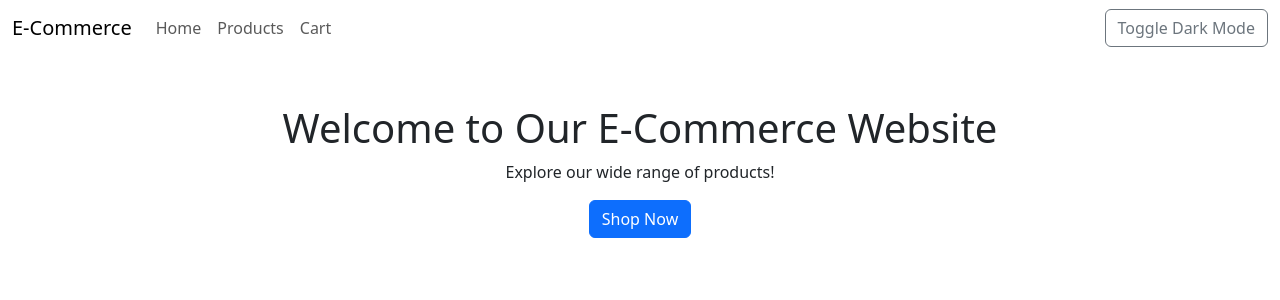
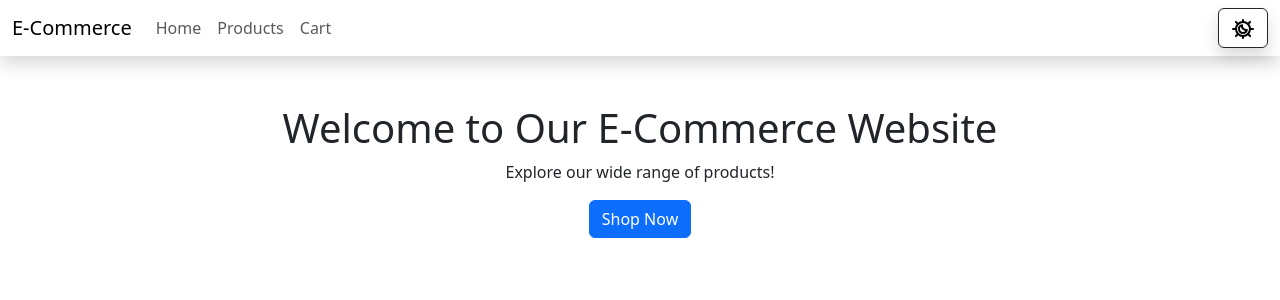
Before and after one commit to mahmudabir/ga4-gtm-ecommerce-ui, an Angular app: page / in a window 1280 px wide. Shown: the top 300 px of the page. Built offline with nearby package versions, Linux system fonts and the light colour scheme.

Commit message:
default system color scheme, theme toggle with icon

```diff
--- a/src/app/components/header/header.component.html
+++ b/src/app/components/header/header.component.html
@@ -1,4 +1,4 @@
-<nav class="navbar navbar-expand-lg">
+<nav class="navbar navbar-expand-lg shadow">
   <div class="container-fluid">
     <a class="navbar-brand" routerLink="/" [queryParams]="queryParamService.getGtmDebugParam()">E-Commerce</a>
     <button class="navbar-toggler" type="button" data-bs-toggle="collapse" data-bs-target="#navbarNav">
@@ -6,11 +6,37 @@
     </button>
     <div class="collapse navbar-collapse" id="navbarNav">
       <ul class="navbar-nav me-auto">
-        <li class="nav-item"><a class="nav-link" routerLink="/" [queryParams]="queryParamService.getGtmDebugParam()">Home</a></li>
-        <li class="nav-item"><a class="nav-link" routerLink="/products" [queryParams]="queryParamService.getGtmDebugParam()">Products</a></li>
-        <li class="nav-item"><a class="nav-link" routerLink="/cart" [queryParams]="queryParamService.getGtmDebugParam()">Cart</a></li>
+        <li class="nav-item"><a class="nav-link" routerLink="/" [queryParams]="queryParamService.getGtmDebugParam()">Home</a>
+        </li>
+        <li class="nav-item"><a class="nav-link" routerLink="/products"
+                                [queryParams]="queryParamService.getGtmDebugParam()">Products</a></li>
+        <li class="nav-item"><a class="nav-link" routerLink="/cart"
+                                [queryParams]="queryParamService.getGtmDebugParam()">Cart</a></li>
       </ul>
-      <button class="btn btn-outline-secondary" (click)="toggleTheme()">Toggle Dark Mode</button>
+      <button class="btn btn-outline-dark shadow" (click)="toggleTheme()">
+        @if (isDarkMode) {
+          <svg width="24px" height="24px" viewBox="0 0 24 24" xmlns="http://www.w3.org/2000/svg"
+               aria-labelledby="nightModeIconTitle" stroke="#FFFFFF" stroke-width="2" stroke-linecap="round"
+               stroke-linejoin="round" fill="none" color="#FFFFFF"><title id="nightModeIconTitle">Night Mode</title>
+            <path d="M12 19a7 7 0 1 0 0-14 7 7 0 0 0 0 14z"/>
+            <path d="M15.899 12.899a4 4 0 0 1-4.797-4.797A4.002 4.002 0 0 0 12 16c1.9 0 3.49-1.325 3.899-3.101z"/>
+            <path d="M12 5V3M12 21v-2"/>
+            <path
+              d="M5 12H2h3zM22 12h-3 3zM16.95 7.05L19.07 4.93 16.95 7.05zM4.929 19.071L7.05 16.95 4.93 19.07zM16.95 16.95l2.121 2.121-2.121-2.121zM4.929 4.929L7.05 7.05 4.93 4.93z"/>
+          </svg>
+        } @else {
+          <svg width="24px" height="24px" viewBox="0 0 24 24" xmlns="http://www.w3.org/2000/svg"
+               aria-labelledby="nightModeIconTitle" stroke="#000000" stroke-width="2" stroke-linecap="round"
+               stroke-linejoin="round" fill="none" color="#000000"><title id="nightModeIconTitle">Night Mode</title>
+            <path d="M12 19a7 7 0 1 0 0-14 7 7 0 0 0 0 14z"/>
+            <path d="M15.899 12.899a4 4 0 0 1-4.797-4.797A4.002 4.002 0 0 0 12 16c1.9 0 3.49-1.325 3.899-3.101z"/>
+            <path d="M12 5V3M12 21v-2"/>
+            <path
+              d="M5 12H2h3zM22 12h-3 3zM16.95 7.05L19.07 4.93 16.95 7.05zM4.929 19.071L7.05 16.95 4.93 19.07zM16.95 16.95l2.121 2.121-2.121-2.121zM4.929 4.929L7.05 7.05 4.93 4.93z"/>
+          </svg>
+        }
+
+      </button>
     </div>
   </div>
 </nav>
--- a/src/app/components/header/header.component.ts
+++ b/src/app/components/header/header.component.ts
@@ -1,4 +1,4 @@
-import { Component } from '@angular/core';
+import { ChangeDetectionStrategy, Component } from '@angular/core';
 import { RouterLink } from '@angular/router';
 import { ThemeService } from '../../services/theme.service';
 import { QueryParamService } from '../../services/query-param-service.service';
@@ -9,10 +9,23 @@ import { QueryParamService } from '../../services/query-param-service.service';
   templateUrl: './header.component.html'
 })
 export class HeaderComponent {
+
+  isDarkMode = true;
+
   constructor(private themeService: ThemeService, public queryParamService: QueryParamService) {
+    let theme = "dark";
+    if (window.matchMedia && window.matchMedia('(prefers-color-scheme: dark)').matches) {
+      theme = "dark";
+    } else {
+      theme = "light";
+    }
+
+    this.themeService.setTheme(theme);
+    this.isDarkMode = this.themeService.getCurrentTheme();
   }
 
   toggleTheme(): void {
     this.themeService.toggleTheme();
+    this.isDarkMode = this.themeService.getCurrentTheme();
   }
 }
--- a/src/app/services/theme.service.ts
+++ b/src/app/services/theme.service.ts
@@ -4,7 +4,8 @@ import { Injectable } from '@angular/core';
   providedIn: 'root',
 })
 export class ThemeService {
-  private isDarkMode = false;
+  isDarkMode = true;
+  iconStrokeColor = "#000";
 
   constructor() {
     // Load the saved theme preference
@@ -19,6 +20,20 @@ export class ThemeService {
 
     // Save the current theme preference
     localStorage.setItem('theme', this.isDarkMode ? 'dark' : 'light');
+
+    this.iconStrokeColor = this.isDarkMode ? '#fff' : '#000';
+  }
+
+  setTheme(theme: string): void {
+
+    if (!localStorage.getItem('theme'))  {
+      const currentTheme =this.getCurrentTheme() ? 'dark' : 'light';
+
+      if (currentTheme != theme) {
+        this.toggleTheme();
+      }
+    }
+
   }
 
   getCurrentTheme(): boolean {
```
